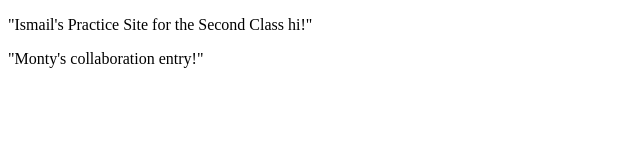
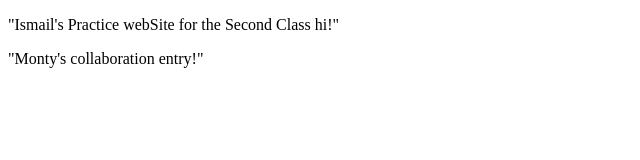
Before and after one commit to IsmailMansuri/GitHub-Practice, a plain HTML site: page index.html in a window 1280 px wide. Shown: the full height of the page, 0-640 px from the left. Drawn offline with Linux system fonts and the light colour scheme.

Commit message:
Update index.html

```diff
--- a/index.html
+++ b/index.html
@@ -7,7 +7,7 @@
     <link href="style.css" rel="stylesheet" type="text/css" />
   </head>
   <body>
-    <p>"Ismail's Practice Site for the Second Class hi!"</p>
+    <p>"Ismail's Practice webSite for the Second Class hi!"</p>
     <p>"Monty's collaboration entry!"</p>
     <script src="script.js"></script>
   </body>
```
